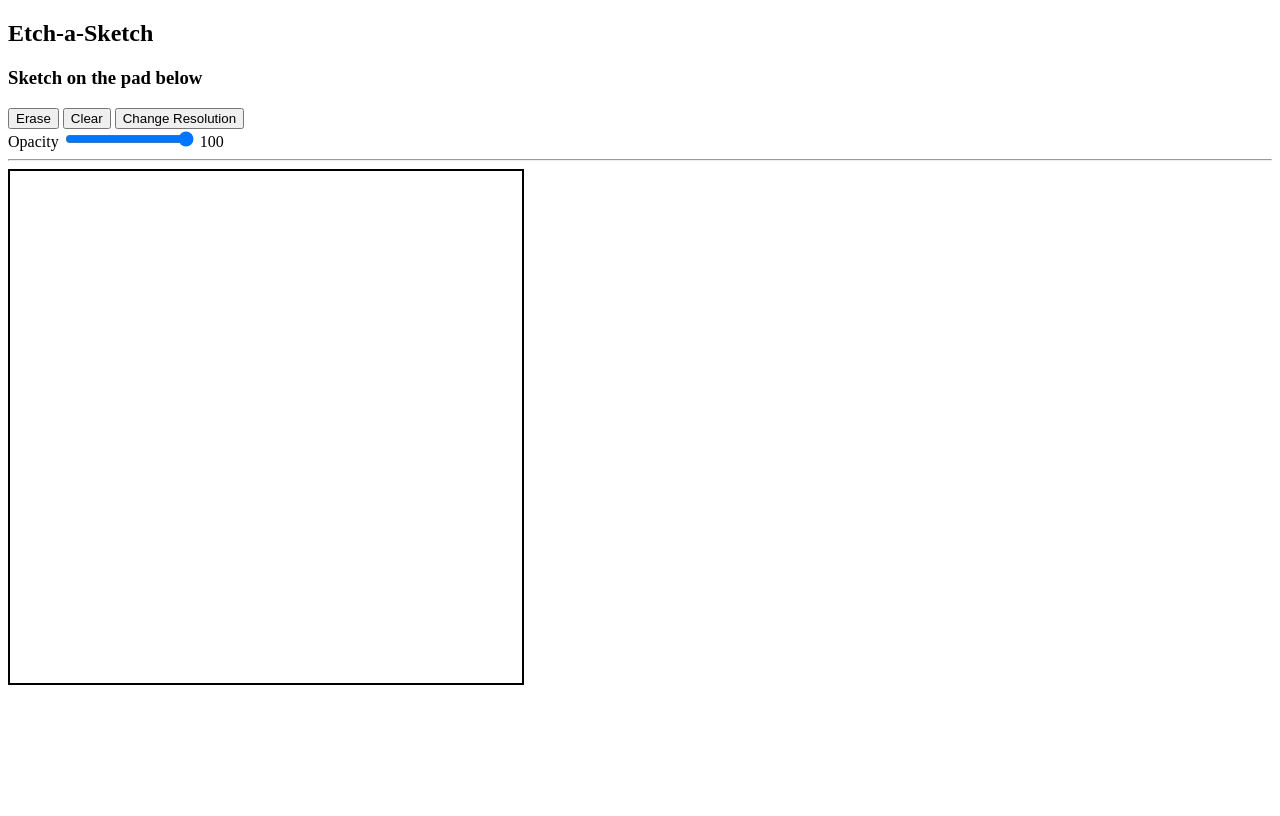
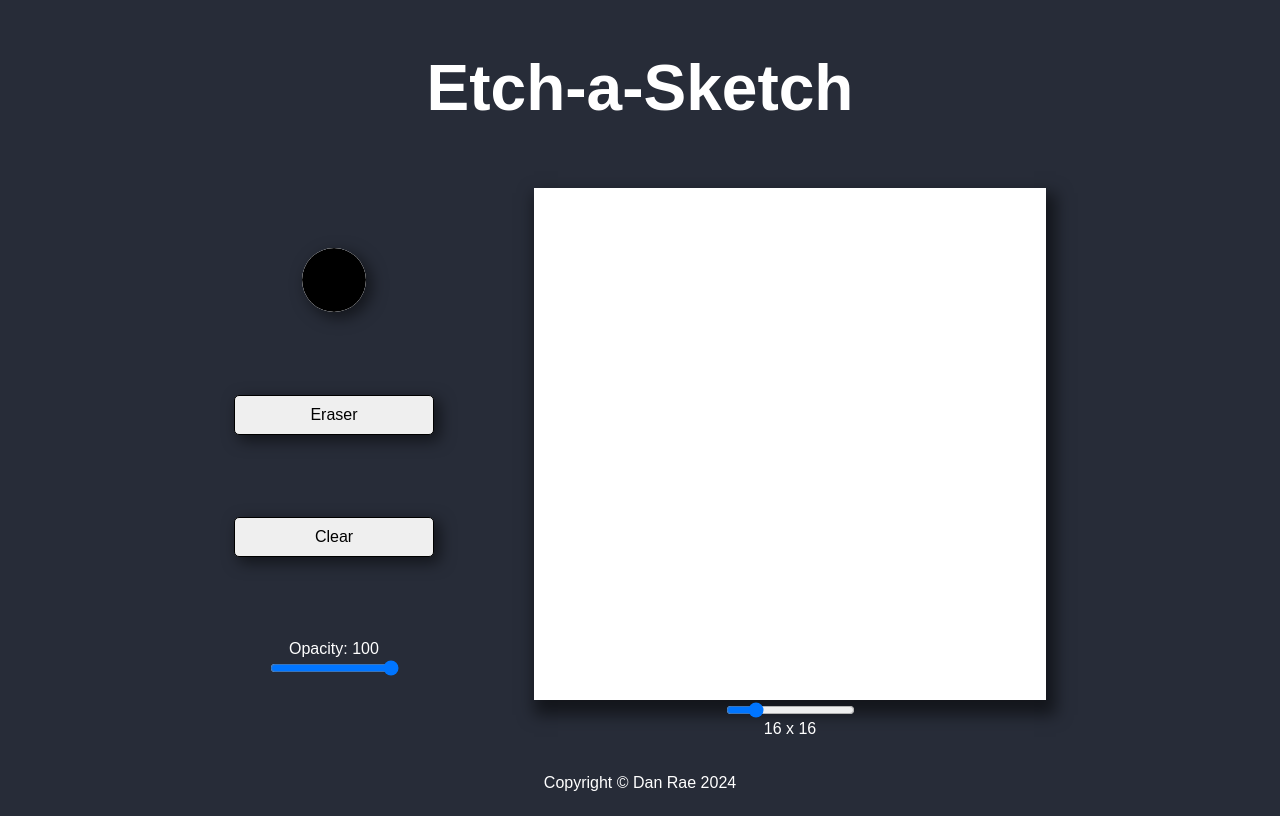
Before and after one commit to eranda-ihalagedara/web-development-mini-projects, a plain HTML site: page Etch-a-Sketch/index.html in a window 1280 px wide. Drawn offline with Linux system fonts and the light colour scheme; a web font is replaced by a local one.

Commit message:
Etch-a-Sketch Add color picker

```diff
--- a/Etch-a-Sketch/index.html
+++ b/Etch-a-Sketch/index.html
@@ -6,24 +6,34 @@
         <title>Etch-a-Sketch</title>
         <link rel="stylesheet" href="styles.css">
         <script src="scripts.js" defer></script>
+        <link rel="preconnect" href="https://fonts.googleapis.com">
+        <link rel="preconnect" href="https://fonts.gstatic.com" crossorigin>
+        <link href="https://fonts.googleapis.com/css2?family=Inria+Sans:ital,wght@0,300;0,400;0,700;1,300;1,400;1,700&display=swap" rel="stylesheet">
     </head>
     <body>
-        <section>
-            <h2>Etch-a-Sketch</h2>
-            <h3>Sketch on the pad below</h3>
-            <button id="btn-erase">Erase</button>
-            <button id="btn-clear">Clear </button>
-            <button id="btn-resolution">Change Resolution</button>
-            <div class="slidecontainer">
-                <label for="opacity-range">Opacity</label>
-                <input type="range" min="1" max="100" value="100" class="slider" id="opacity-range">
-                <span id="opacity-value">100</span>
+        <header>
+            <h1>Etch-a-Sketch</h1>
+        </header>
+        <main>
+            <div class="controls">
+                <input type="color" id="color-picker">
+                <button id="btn-erase">Eraser</button>
+                <button id="btn-clear">Clear </button>
+                <div class="opacity-slide-container">
+                    <label id="opacity-value" for="opacity-range">Opacity: 100</label>
+                    <input type="range" min="1" max="100" value="100" class="slider" name="opacity-range" id="opacity-range">
+                </div>
             </div>
-        </section>
-        <hr>
-        <section>
-            <div id="container" class="flex-container">
+            <div class="sketch-pad">
+                <div id="grid" class="grid-container"></div>
+                <div class="grid-slide-container">
+                    <input type="range" min="4" max="64" value="16" class="slider" name="grid-size-range" id="grid-size-range">
+                    <label id="grid-size-label" for="grid-size-range">16 x 16</label>
+                </div>
             </div>
-        </section>
+        </main>
+        <footer>
+            <p>Copyright &copy; Dan Rae 2024</p>
+        </footer>
     </body>
 </html>
--- a/Etch-a-Sketch/scripts.js
+++ b/Etch-a-Sketch/scripts.js
@@ -1,34 +1,32 @@
 let gridSize = 16;
-let penColor = 'black';
+let penColor = '#000000';
+let curColor = '#000000';
+let isErasing = false;
 let opacity = 100;
-let opacitySign = 1;
 let isOverPad = false;
 let isMouseDown = false;
 
-const containerDiv = document.querySelector('#container');
+const containerDiv = document.querySelector('#grid');
 containerDiv.classList.add('pen-enabled');
 
-// Stop drawing when mouse leaves the pad
-containerDiv.addEventListener('mouseleave', (e) => {
+containerDiv.addEventListener('mousedown', (e) => {
+    isMouseDown = true;
+});
+containerDiv.addEventListener('mouseup', (e) => {
     isMouseDown = false;
-})
+});
+
 
 function createGrid(size) {
     for (let i = 0; i < size ; i++) {
         const row = document.createElement('div');
-        row.setAttribute('class', 'flex-row');
+        row.setAttribute('class', 'grid-row');
         for(let j = 0; j < size ; j++) {
             const div = document.createElement('div');
-            div.setAttribute('class', 'flex-item');
+            div.setAttribute('class', 'grid-tile');
             div.style.opacity = 0;
 
-            div.addEventListener('mousedown', (e) => {
-                isMouseDown = true;
-                drawOnTile(e, penColor);
-            });
-            div.addEventListener('mouseup', () => {
-                isMouseDown = false;
-            });
+            div.addEventListener('mousedown', (e) => {drawOnTile(e, penColor)});
             div.addEventListener('mouseover', (e) => {
                 if(!isMouseDown) return;
                 drawOnTile(e, penColor);
@@ -41,8 +39,13 @@ function createGrid(size) {
 }
 
 function drawOnTile(e, color) {
-    e.target.style.backgroundColor = color;
-    e.target.style.opacity = Math.max(Math.min(Number.parseFloat(e.target.style.opacity) + opacitySign*opacity / 100, 1), 0);
+    if(!isErasing) {
+        e.target.style.backgroundColor = color;
+        e.target.style.opacity = Math.max(Math.min(Number.parseFloat(e.target.style.opacity) + opacity / 100, 1), 0);
+    } else{
+        e.target.style.backgroundColor = 'white';
+        e.target.style.opacity = '0';
+    }
 }
 
 createGrid(gridSize);
@@ -53,24 +56,20 @@ eraseButton.addEventListener('click', (e) => {
 
     containerDiv.classList.toggle('pen-enabled');
     containerDiv.classList.toggle('eraser-enabled');
-    opacitySign *= -1;
 
-    penColor = ((curColor) => {
-        if (curColor == 'black') return 'white';
-        return 'black';
-    })(penColor);
+    isErasing = !isErasing;
 
-    if(eraseButton.textContent == "Erase") {
-        eraseButton.textContent = "Draw";
+    if(isErasing) {
+        eraseButton.textContent = "Pen";
     } else {
-        eraseButton.textContent = "Erase";
+        eraseButton.textContent = "Eraser";
     }
 });
 
 // Clear pad
 const clearButton = document.querySelector('#btn-clear');
 clearButton.addEventListener('click', (e) => {
-    const tiles = document.querySelectorAll('.flex-item');
+    const tiles = document.querySelectorAll('.grid-tile');
     tiles.forEach((tile) => {
         tile.style.backgroundColor = 'white';
         tile.style.opacity = '0';
@@ -78,35 +77,17 @@ clearButton.addEventListener('click', (e) => {
     containerDiv.classList.add('pen-enabled');
     containerDiv.classList.remove('eraser-enabled');
 
-    penColor = 'black';
+    penColor = '#000000';
     opacitySign = 1;
-    eraseButton.textContent = "Erase";
+    isErasing = false;
+    eraseButton.textContent = "Eraser";
 });
 
-// Change grid size
-const resolutionButton = document.querySelector('#btn-resolution');
-resolutionButton.addEventListener('click', (e) => {
-    let newGridSize = prompt("Enter new grid size(4 - 64):");
-    newGridSize = parseInt(newGridSize, 10);
-
-    // Validate if input is a number and an integer
-    if (isNaN(newGridSize) || !Number.isInteger(newGridSize)) {
-        alert("Invalid input! Please enter a valid integer.");
-        return;
-    }
-
-    if(newGridSize < 4 || newGridSize > 64) {
-        alert("Grid size must be between 4 and 64");
-        return;
-    }
-
-    while (containerDiv.firstChild) {
-        containerDiv.removeChild(containerDiv.firstChild);
-    }
-
-    gridSize = newGridSize;
-    createGrid(gridSize);
-
+// Change color
+const colorPicker = document.querySelector('#color-picker');
+colorPicker.addEventListener('input', (e) => {
+    curColor = e.target.value;
+    penColor = curColor;
 });
 
 // Change opacity
@@ -114,5 +95,21 @@ const opacityRange = document.querySelector('#opacity-range');
 const opacityValue = document.querySelector('#opacity-value');
 opacityRange.addEventListener('input', (e) => {
     opacity = e.target.value;
-    opacityValue.textContent = opacity;
+    opacityValue.textContent = `Opacity: ${opacity}`;
 });
+
+// Change grid size
+const gridSizeRange = document.querySelector('#grid-size-range');
+const gridSizeLabel = document.querySelector('#grid-size-label');
+gridSizeRange.addEventListener('input', (e) => {
+    gridSize = parseInt(e.target.value, 10);
+    gridSizeLabel.textContent = `${gridSize} x ${gridSize}`;
+});
+
+gridSizeRange.addEventListener('change', (e) => {
+
+    while (containerDiv.firstChild) {
+        containerDiv.removeChild(containerDiv.firstChild);
+    }
+    createGrid(gridSize);
+});
--- a/Etch-a-Sketch/styles.css
+++ b/Etch-a-Sketch/styles.css
@@ -1,4 +1,125 @@
-.flex-container{
+h1{
+    font-family: "Inria Sans", sans-serif;
+    font-size: 64px;
+    text-align: center;
+}
+
+body{
+    /* min-height: 800px;
+    min-width: 600px; */
+    display: flex;
+    flex-direction: column;
+    min-height: 100vh;
+    color: white;
+    background-color: #272c38;
+    font-family: "Inria Sans", sans-serif;
+
+}
+
+header{
+    color: white;
+    text-align: center;
+    min-height: 20vh;
+}
+
+main{
+    display: flex;
+    align-items: center;
+    justify-content: center;
+    gap: 50px;
+    flex: 1
+}
+
+footer{
+    /* margin-top: auto; */
+    color: white;
+    text-align: center;
+    /* display: flex;
+    justify-content: center;
+    min-height: 10vh; */
+}
+
+.controls{
+    height: 512px;
+    width: 200px;
+    display: flex;
+    flex-direction: column;
+    align-items: center;
+    justify-content: space-around;
+    /* gap: 10px; */
+    margin-right: 50px;
+}
+
+button{
+    width: 100%;
+    border: none;
+    color: black;
+    font-family: inherit;
+    font-size: inherit;
+    cursor: pointer;
+    outline: none;
+
+    padding: 10px 20px;
+    border: 1px solid black;
+    border-radius: 5px;
+    box-shadow: 5px 5px 15px 1px rgba(0, 0, 0, 0.514);
+}
+
+button{
+    transition: transform 0.1s ease-in-out;
+}
+
+button:hover{
+    transform: scale(1.01);
+    background-color: #90b1ff;
+    color: white;
+}
+
+.opacity-slide-container{
+    display: flex;
+    flex-direction: column;
+    align-items: center;
+    justify-items: center;
+    width: 100%;
+}
+
+.opacity-slide-container label{
+    width: 90px;
+}
+.opacity-slide-container input{
+    flex: 1;
+}
+
+
+input[type="color"] {
+    -webkit-appearance: none;
+    -moz-appearance: none;
+    appearance: none;
+    width: 64px;
+    height: 64px;
+    border: none;
+    border-radius: 50%;
+    padding: 0;
+    cursor: pointer;
+    box-shadow: 5px 5px 15px 1px rgba(0, 0, 0, 0.514);
+}
+
+input[type="color"]::-webkit-color-swatch-wrapper {
+    padding: 0;
+}
+
+input[type="color"]::-webkit-color-swatch {
+    border: none;
+    border-radius: 50%;
+}
+
+input[type="color"]::-moz-color-swatch {
+    border: none;
+    border-radius: 50%;
+}
+
+
+.grid-container{
     display: flex;
     flex-direction: column;
     width: 512px;
@@ -6,18 +127,28 @@
     flex-wrap: wrap;
     justify-content: center;
     align-items: center;
-    border: 2px solid black;
+    /* border: 2px solid black; */
+    background-color: white;
+    box-shadow: 5px 10px 15px 5px rgba(0, 0, 0, 0.514);
 }
 
-.flex-row{
+.grid-row{
     display: flex;
     flex-direction: row;
     width: 100%;
     flex:1;
 }
 
-.flex-item{
+.grid-tile{
     flex: 1;
+}
+
+.grid-slide-container{
+    display: flex;
+    flex-direction: column;
+    align-items: center;
+    justify-items: center;
+    width: 100%;
 }
 
 .pen-enabled{
```
